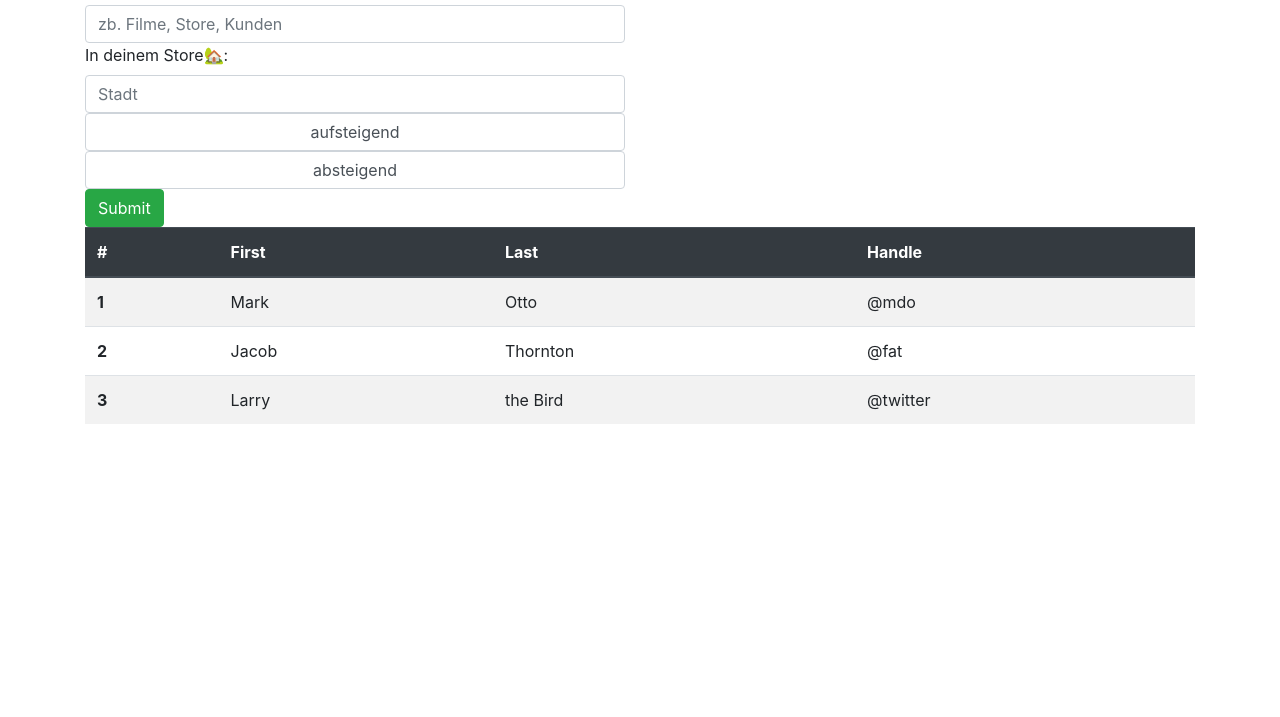
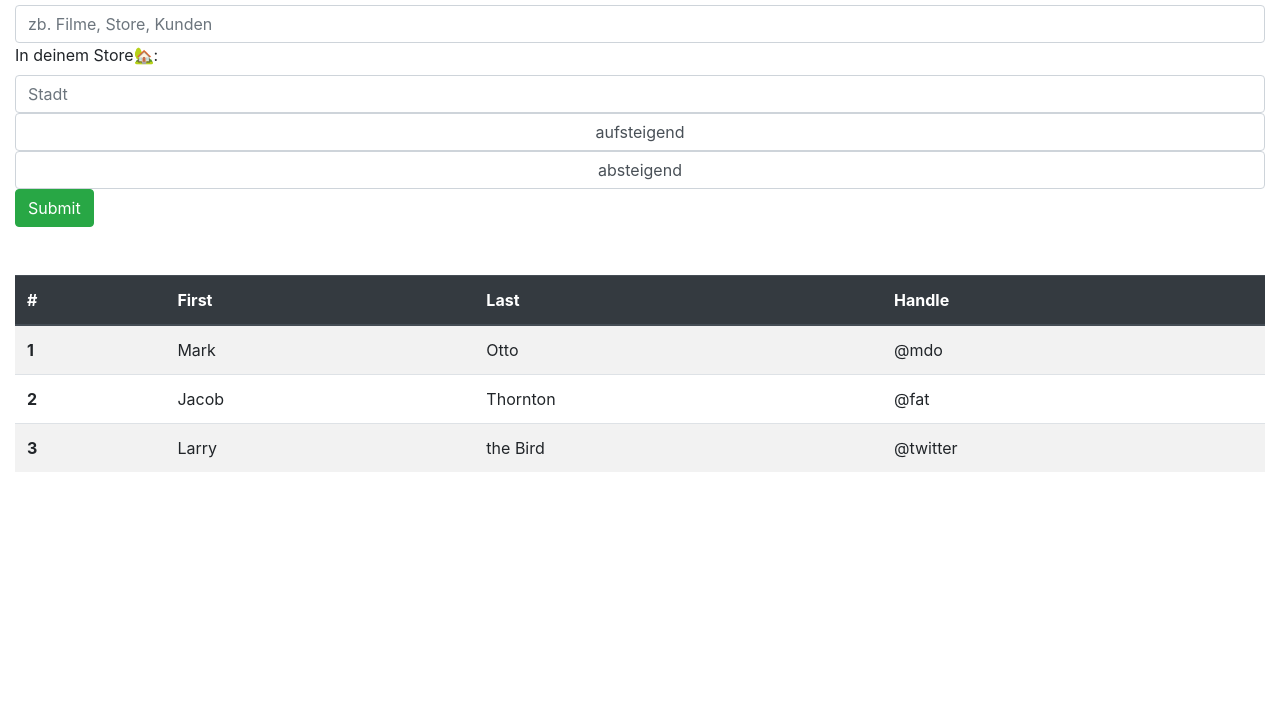
Before and after one commit to EnricoBaivo/testenv_sakila, a plain HTML site: page src/main/resources/templates/start.html in a window 1280 px wide. Shown: the part 83-800 px from the top of the page. Drawn offline with nearby package versions, Linux system fonts and the light colour scheme; files that its build step writes are made by us from their sources; a script that the page names is missing.

Commit message:
Update start.html

```diff
--- a/src/main/resources/templates/start.html
+++ b/src/main/resources/templates/start.html
@@ -18,9 +18,9 @@
 
 <body>
 <!-- bereich für alle funktionen -->
-<div class="container">
+<div class="container-fluid">
     <div class="row">
-        <div class="col-md-6">
+        <div class="col">
             <h1> Film datenbank Overview a</h1>
             <!-- bereich wo suchen vollzogen werden können 😊 -->
             <div class="search">
@@ -32,8 +32,10 @@
                     <!-- Den store wo man gerne einen Artikel ausleihen will.  -->
                     <label for="sucheImStore">In deinem Store🏡:</label>
                     <input class="form-control" type="text" id="sucheImStore" name="sucheImStore" placeholder="Stadt">
+
                     <input class="form-control" type="button" id="aufsteigendSortiert" value="aufsteigend">
                     <input class="form-control" type="button" id="absteigenSortiert" value="absteigend">
+
                     <!-- schicke anfrage an server -->
                     <input type="submit" value="Submit" class="btn btn-success">
                 </form>
@@ -44,7 +46,7 @@
         </div>
     </div>
 
-    <div class="row">
+    <div class="row mt-5">
         <!-- bereich wo der Inhalt von der jeweiligen anfrage aufkommt -->
         <div class="col">
             <table class="table table-striped">
```
